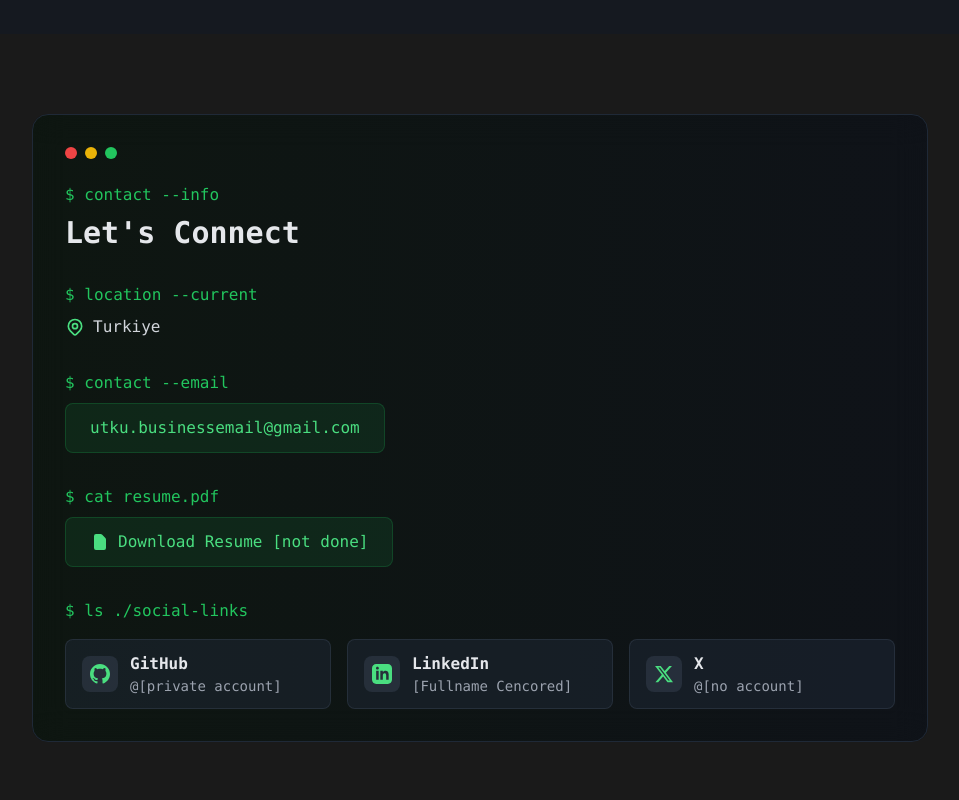
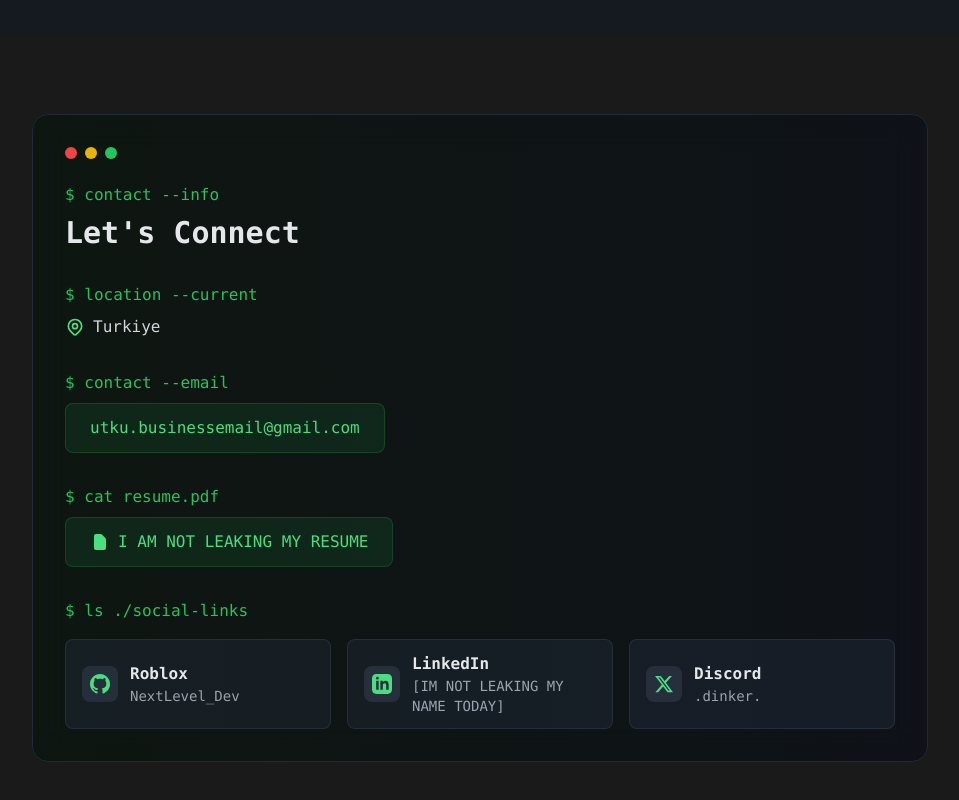
Before and after one commit to Next-Level-Dev/robloxdevportfolio, a Next.js app: page / in a window 1280 px wide. Shown: the part 3110-3910 px from the top of the page, without its empty margins (160-1119 px from the left). Built offline with nearby package versions, Linux system fonts and the light colour scheme.

Commit message:
Update ContactSection.tsx

```diff
--- a/app/components/ContactSection.tsx
+++ b/app/components/ContactSection.tsx
@@ -54,7 +54,7 @@ export default function ContactSection() {
 								<svg className="w-5 h-5" fill="currentColor" viewBox="0 0 20 20">
 									<path d="M4 4a2 2 0 012-2h4.586A2 2 0 0112 2.586L15.414 6A2 2 0 0116 7.414V16a2 2 0 01-2 2H6a2 2 0 01-2-2V4z" />
 								</svg>
-								<span>Download Resume [not done]</span>
+								<span>I AM NOT LEAKING MY RESUME</span>
 							</motion.a>
 							<p className="text-green-500 mt-8 mb-4">$ ls ./social-links</p>
 							<div className="grid grid-cols-1 sm:grid-cols-2 lg:grid-cols-3 gap-4">
@@ -69,8 +69,8 @@ export default function ContactSection() {
 										</svg>
 									</div>
 									<div>
-										<p className="font-semibold text-gray-200">GitHub</p>
-										<p className="text-sm text-gray-400">@[private account]</p>
+										<p className="font-semibold text-gray-200">Roblox</p>
+										<p className="text-sm text-gray-400">NextLevel_Dev</p>
 									</div>
 								</motion.a>
 								<motion.a
@@ -85,7 +85,7 @@ export default function ContactSection() {
 									</div>
 									<div>
 										<p className="font-semibold text-gray-200">LinkedIn</p>
-										<p className="text-sm text-gray-400">[Fullname Cencored]</p>
+										<p className="text-sm text-gray-400">[IM NOT LEAKING MY NAME TODAY]</p>
 									</div>
 								</motion.a>
 								<motion.a
@@ -99,8 +99,8 @@ export default function ContactSection() {
 										</svg>
 									</div>
 									<div>
-										<p className="font-semibold text-gray-200">X</p>
-										<p className="text-sm text-gray-400">@[no account]</p>
+										<p className="font-semibold text-gray-200">Discord</p>
+										<p className="text-sm text-gray-400">.dinker.</p>
 									</div>
 								</motion.a>
 							</div>
```
